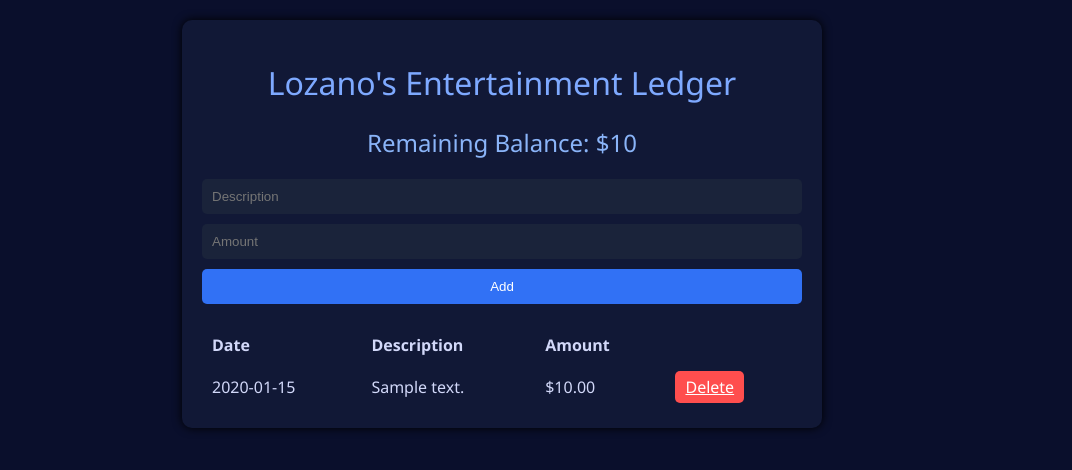
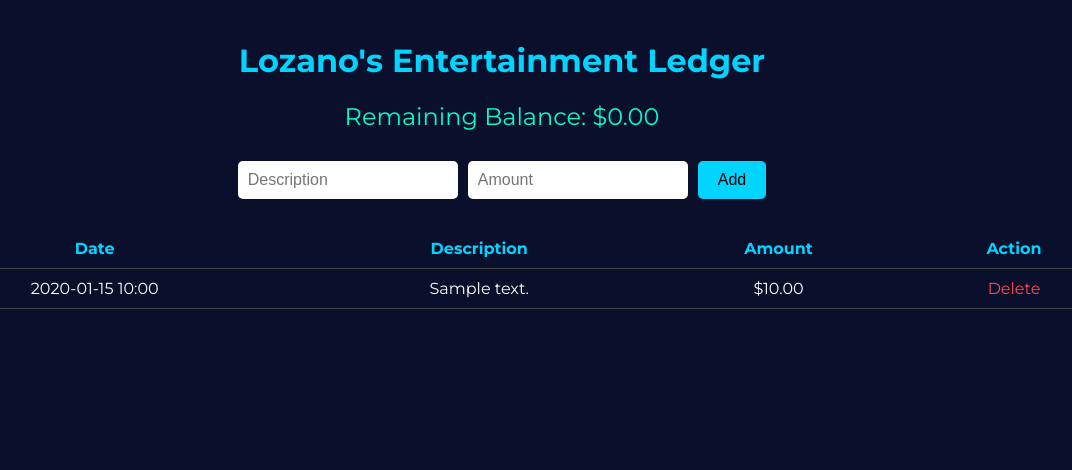
Before and after one commit to marcianolozano/entertainment-ledger, a Flask app: template templates/index.html in a window 1280 px wide. Shown: the top 470 px of the page, without its empty margins (138-1210 px from the left). Run offline with Flask 3, Linux system fonts and the light colour scheme; tables that the repository leaves empty hold one stand-in row (values such as "Sample post"); the template is opened without the code that fills it: values that come from a table or form of the project are taken from there, most other values are stand-ins (such as "Sample title", 1, 10 or a date in 2020).

Commit message:
Fix HTML form and display balance

```diff
--- a/templates/index.html
+++ b/templates/index.html
@@ -1,102 +1,114 @@
-
 <!DOCTYPE html>
 <html lang="en">
 <head>
   <meta charset="UTF-8">
-    <meta name="viewport" content="width=device-width, initial-scale=1.0">
   <title>Lozano's Entertainment Ledger</title>
+  <link href="https://fonts.googleapis.com/css2?family=Montserrat:wght@400;700&display=swap" rel="stylesheet">
   <style>
     body {
-            font-family: 'Segoe UI', Tahoma, Geneva, Verdana, sans-serif;
+      font-family: 'Montserrat', sans-serif;
       background-color: #0a0f2c;
-            color: #d2d8f9;
+      color: #ffffff;
       margin: 0;
       padding: 20px;
     }
-        .container {
-            max-width: 600px;
-            margin: auto;
-            background-color: #111836;
-            padding: 20px;
-            border-radius: 10px;
-            box-shadow: 0 0 10px #000;
+
+    h1 {
+      text-align: center;
+      color: #00d4ff;
+      font-size: 2em;
     }
-        h1 {
-            color: #7ea9ff;
-            font-weight: 500;
+
+    .balance {
+      text-align: center;
+      font-size: 1.5em;
+      margin-bottom: 30px;
+      color: #00ffcc;
+    }
+
+    form {
+      display: flex;
+      justify-content: center;
+      gap: 10px;
+      margin-bottom: 30px;
+    }
+
+    input[type="text"],
+    input[type="number"] {
+      padding: 10px;
+      font-size: 1em;
+      width: 200px;
+      border: none;
+      border-radius: 5px;
+    }
+
+    input[type="submit"] {
+      padding: 10px 20px;
+      font-size: 1em;
+      background-color: #00d4ff;
+      color: #000;
+      border: none;
+      border-radius: 5px;
+      cursor: pointer;
+    }
+
+    table {
+      width: 100%;
+      border-collapse: collapse;
+      margin-top: 20px;
+    }
+
+    th, td {
+      padding: 10px;
+      border-bottom: 1px solid #444;
       text-align: center;
     }
-        .balance {
-            font-size: 1.5em;
-            color: #8ab4f8;
-            text-align: center;
-            margin: 20px 0;
+
+    th {
+      color: #00d4ff;
     }
-        form {
-            display: flex;
-            flex-direction: column;
-            gap: 10px;
+
+    a {
+      color: #ff4d4d;
+      text-decoration: none;
     }
-        input, button {
-            padding: 10px;
-            border-radius: 5px;
-            border: none;
+
+    a:hover {
+      text-decoration: underline;
     }
-        input {
-            background-color: #1a233a;
-            color: #fff;
-        }
-        button {
-            background-color: #3171f5;
-            color: white;
-            cursor: pointer;
-        }
-        table {
-            width: 100%;
-            margin-top: 20px;
-            border-collapse: collapse;
-        }
-        th, td {
-            padding: 10px;
-            text-align: left;
-        }
-        tr:nth-child(even) {
-            background-color: #1f2b4c;
-        }
-        .delete-btn {
-            background-color: #ff4e4e;
-            border: none;
-            padding: 5px 10px;
-            border-radius: 5px;
-            color: white;
-            cursor: pointer;
-        }
+
   </style>
 </head>
 <body>
-    <div class="container">
+
   <h1>Lozano's Entertainment Ledger</h1>
-        <div class="balance">Remaining Balance: ${{ balance }}</div>
-        <form method="POST">
+
+  <div class="balance">
+    Remaining Balance: ${{ '%.2f' % total }}
+  </div>
+
+  <form method="POST" action="/add">
     <input type="text" name="description" placeholder="Description" required>
-            <input type="number" step="0.01" name="amount" placeholder="Amount" required>
-            <button type="submit">Add</button>
+    <input type="number" name="amount" step="0.01" placeholder="Amount" required>
+    <input type="submit" value="Add">
   </form>
+
   <table>
-            <thead>
-                <tr><th>Date</th><th>Description</th><th>Amount</th><th></th></tr>
-            </thead>
-            <tbody>
+    <tr>
+      <th>Date</th>
+      <th>Description</th>
+      <th>Amount</th>
+      <th>Action</th>
+    </tr>
     {% for t in transactions %}
     <tr>
-                    <td>{{ t.date.strftime('%Y-%m-%d') }}</td>
+      <td>{{ t.date.strftime('%Y-%m-%d %H:%M') }}</td>
       <td>{{ t.description }}</td>
-                    <td>${{ '%.2f'|format(t.amount) }}</td>
-                    <td><a class="delete-btn" href="{{ url_for('delete', id=t.id) }}">Delete</a></td>
+      <td>${{ '%.2f' % t.amount }}</td>
+      <td><a href="/delete/{{ t.id }}">Delete</a></td>
     </tr>
     {% endfor %}
-            </tbody>
   </table>
-    </div>
+
 </body>
 </html>
```
Lines whose indentation alone changed are shown as unchanged.
